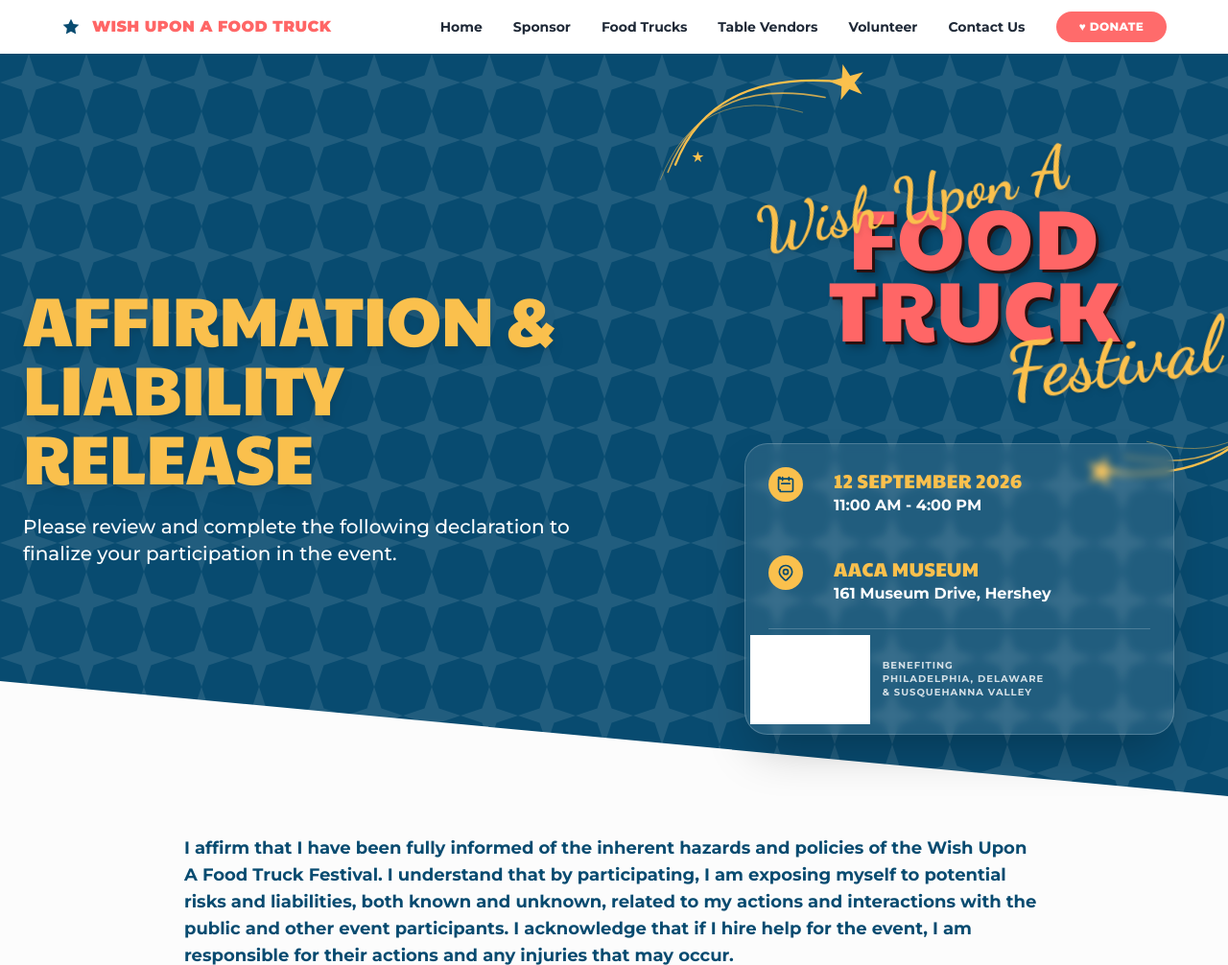
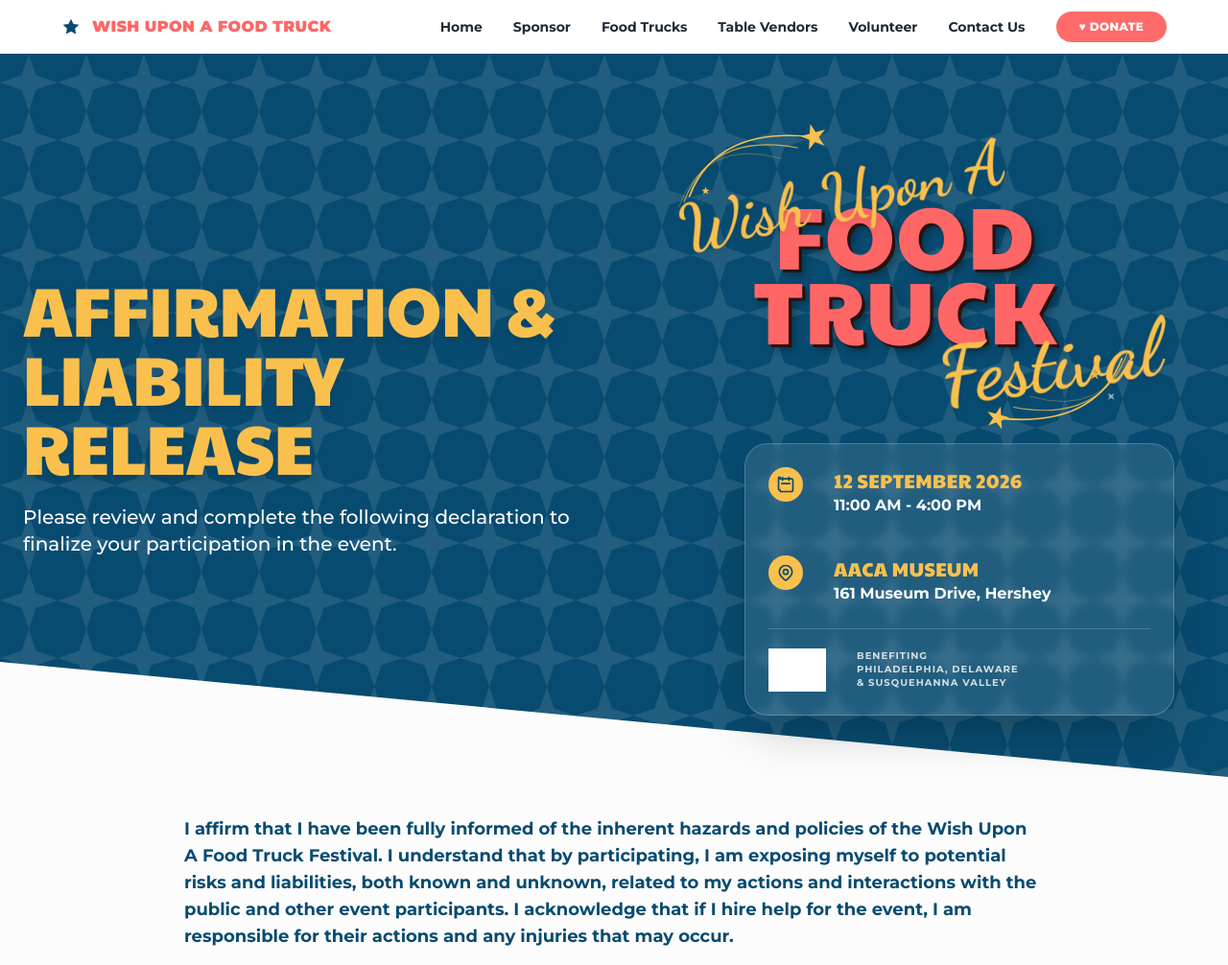
Before and after one commit to AndrewGuadi/landing-wuft, a Flask app: page /liability-application in a window 1280 px wide. Shown: the top 1006 px of the page at 96% size. Run offline with Flask 3, Linux system fonts and the light colour scheme; parts of the project's set-up code (start-up, migrations or seed data) failed here and were passed over; some libraries are stand-ins or nearby versions; grey boxes are pictures that could not be loaded.

Commit message:
updating the liability application page

```diff
--- a/app/templates/liability-application.html
+++ b/app/templates/liability-application.html
@@ -1374,7 +1374,7 @@
 
                 <div class="text-center lg:text-right relative">
 
-                    <div class="relative w-full max-w-[480px] mx-auto py-6">
+                    <div class="relative w-full max-w-[480px] mx-auto py-6 scale-[0.85] md:-left-[15%]">
 
                         <svg class="absolute w-[130%] h-[150%] -top-[20%] -left-[15%] pointer-events-none z-0 overflow-visible"
                             viewBox="0 0 800 350">
@@ -1424,7 +1424,7 @@
                         </svg>
 
                         <div
-                            class="relative z-10 text-center select-none transform transition-transform hover:scale-105 duration-500">
+                            class="relative z-10 text-center select-none transform transition-transform hover:scale-105 duration-500 scale-[1.2]">
 
                             <div
                                 class="font-script text-[3rem] md:text-[4rem] text-yellow-star leading-none relative -left-12 md:-left-16 top-6 md:top-8 rotate-[-6deg] drop-shadow-md z-30">
@@ -1486,7 +1486,7 @@
                         <div
                             class="mt-6 pt-5 border-t border-white/20 flex items-center justify-center lg:justify-start space-x-4">
                             <img src="https://upload.wikimedia.org/wikipedia/commons/thumb/5/58/MAW_Standard_RGB.png/960px-MAW_Standard_RGB.png?20180905215053"
-                                alt="Make-A-Wish" class="h-[65px] brightness-0 invert scale-[1.2]">
+                                alt="Make-A-Wish" class="h-[45px] brightness-0 invert">
                             <div
                                 class="text-[10px] font-bold uppercase tracking-widest leading-snug text-white/80 text-left">
                                 Benefiting<br>Philadelphia, Delaware<br>&amp; Susquehanna Valley
```
